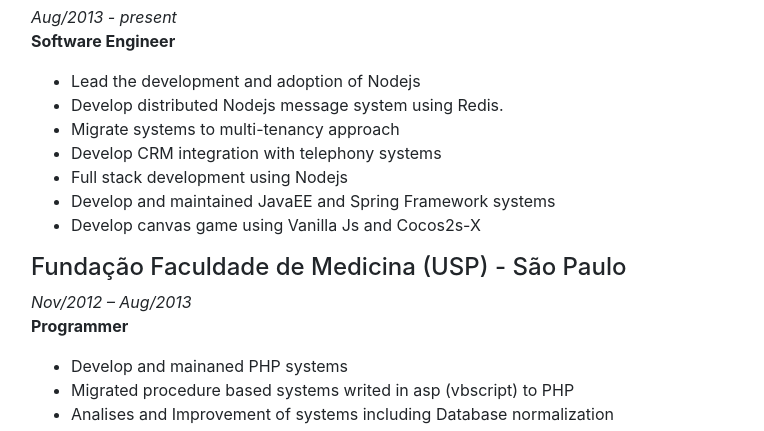
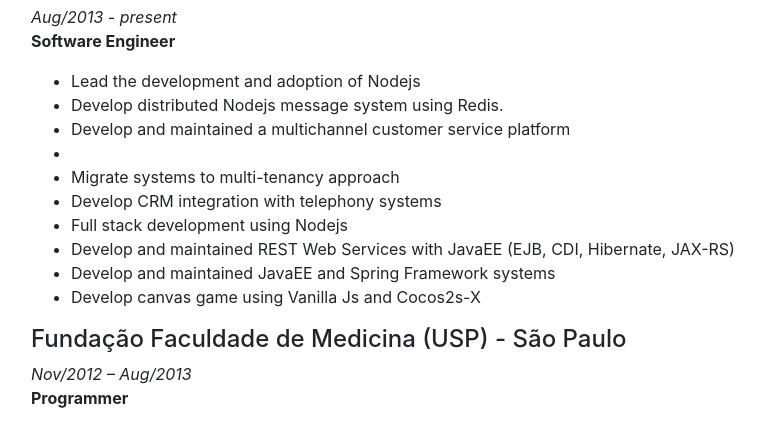
Before and after one commit to fabiomaciel/fabiomaciel.github.io, a plain HTML site: page index.html in a window 1280 px wide. Shown: the part 316-747 px from the top of the page, without its empty margins (24-788 px from the left). Drawn offline with nearby package versions, Linux system fonts and the light colour scheme.

Commit message:
Update index.html

```diff
--- a/index.html
+++ b/index.html
@@ -49,9 +49,11 @@
 <ul class="list">
 <li>Lead the development and adoption of Nodejs</li>
 <li>Develop distributed Nodejs message system using Redis.</li>
+<li>Develop and maintained a multichannel customer service platform <li>
 <li>Migrate systems to multi-tenancy approach</li>
 <li>Develop CRM integration with telephony systems</li>
 <li>Full stack development using Nodejs </li>
+  <li>Develop and maintained REST Web Services with JavaEE (EJB, CDI, Hibernate, JAX-RS) </li>
 <li>Develop and maintained JavaEE and Spring Framework systems</li>
 <li>Develop canvas game using Vanilla Js and Cocos2s-X</li>
 </ul>
```
